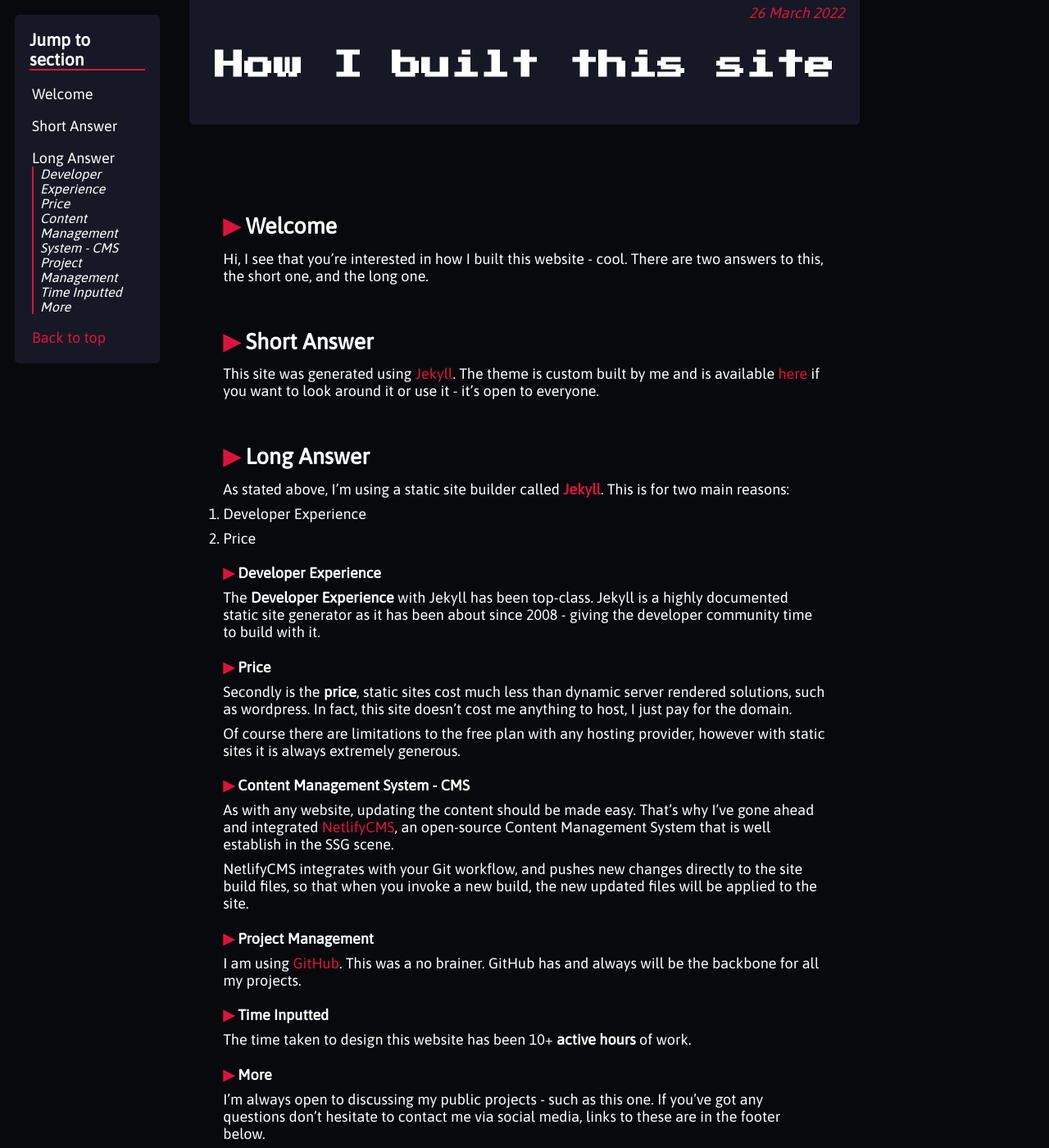
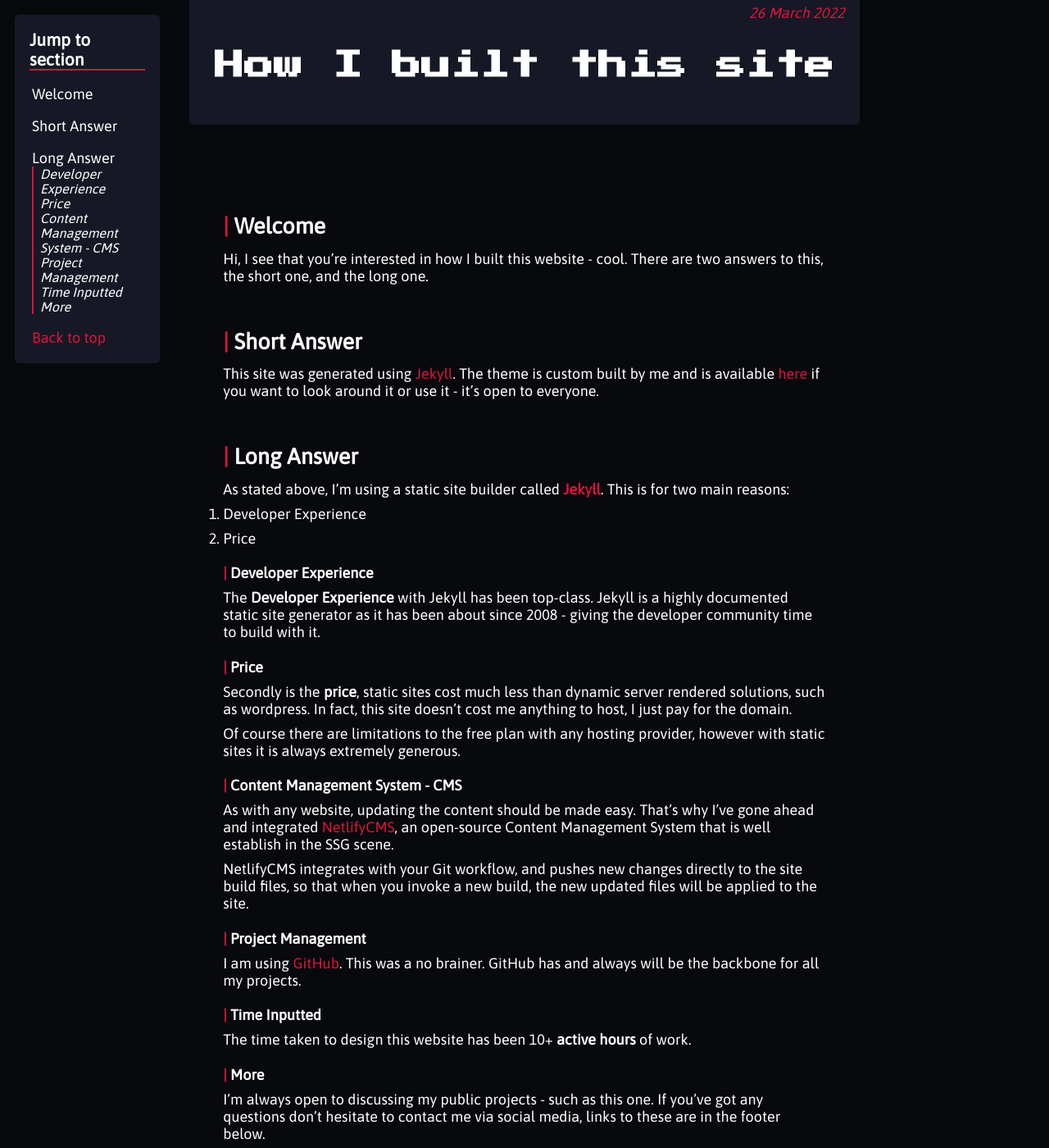
Before and after one commit to eoinparkinson/portfolio-site, a Jekyll site: the page built from _posts/2022-03-20-how-i-built-my-website.md, in a window 1280 px wide and 1400 px high, scrolled down 458 px. Shown: the whole window at 82% size. Built offline with Jekyll 4.4.1, drawn with Linux system fonts in a browser that asks for light colours.

Commit message:
minor fixes

```diff
--- a/_layouts/post.html
+++ b/_layouts/post.html
@@ -27,7 +27,7 @@
 
 		<section class="content post-content">
 
-			{% include anchor_headings.html html=content beforeHeading="True" anchorBody="▶" %}
+			{% include anchor_headings.html html=content beforeHeading="True" anchorBody="|" %}
 
 		</section>
 	</main>
```
